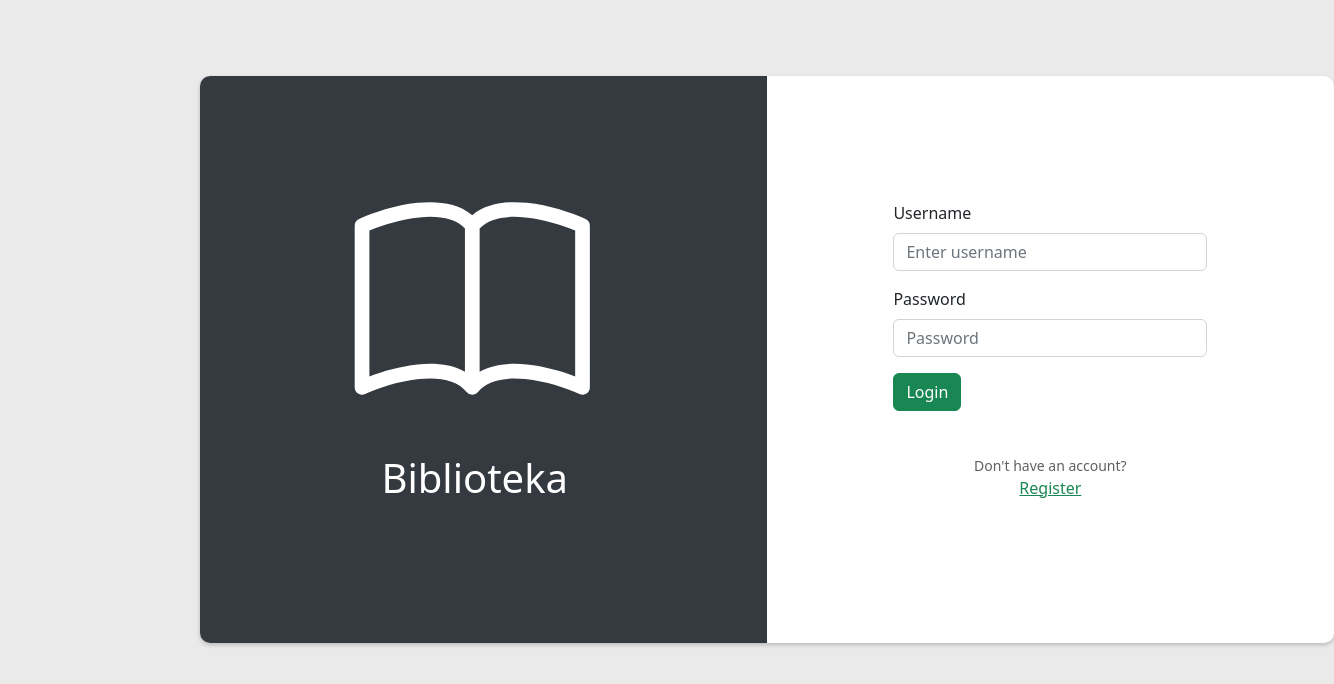
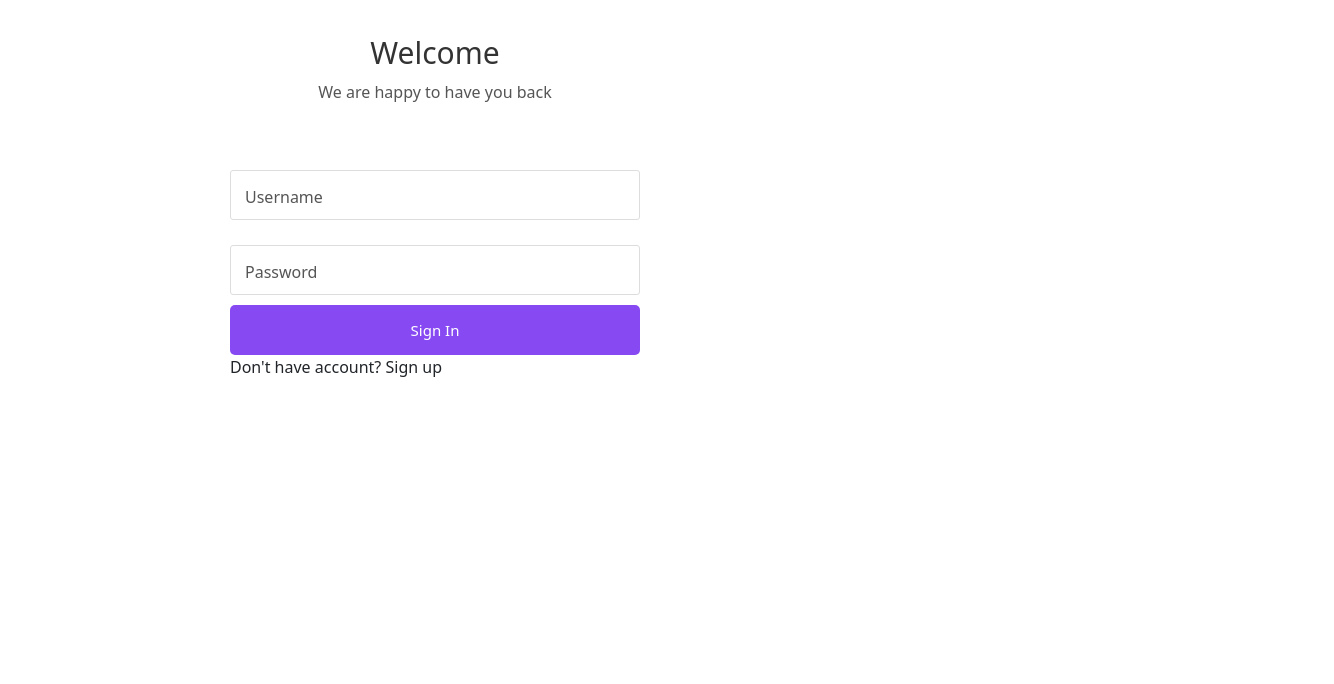
Before and after one commit to kleazz/Biblioteka, a React (Create React App) app in the folder my-app/: page / in a window 1280 px wide. Shown: the top 684 px of the page, 1334 px wide, since content can reach past the window. Built offline with nearby package versions, Linux system fonts and the light colour scheme.

Commit message:
login page changes

```diff
--- a/my-app/package.json
+++ b/my-app/package.json
@@ -3,6 +3,7 @@
   "version": "0.1.0",
   "private": true,
   "dependencies": {
+    "@material-tailwind/react": "^2.1.4",
     "@testing-library/jest-dom": "^5.16.5",
     "@testing-library/react": "^13.4.0",
     "@testing-library/user-event": "^13.5.0",
--- a/my-app/src/app/layout/styles.css
+++ b/my-app/src/app/layout/styles.css
@@ -1,13 +1,13 @@
-@import url("https://fonts.googleapis.com/css2?family=Source+Sans+Pro:wght@300&display=swap");
+/* @import url('https://fonts.googleapis.com/css2?family=Roboto&display=swap'); */
 
 body {
-  font-family: "Source Sans Pro", sans-serif;
+  font-family: "Roboto";
   padding-left: 200px;
   padding-right: 200px;
-  background-color: rgb(234, 234, 234) !important;
+  background-color: white !important;
 }
 .modal-content {
-  background-color: rgb(234, 234, 234) !important;
+  background-color: white !important;
 }
 .flip-card {
   width: 17rem;
@@ -95,3 +95,228 @@ body {
   flex-direction: row;
   justify-content: space-between;
 }
+
+/* shtim */
+
+
+/* .center{
+  width: 500px;
+  background:#e9e8e4;
+  border-radius: 10px;
+  margin-left: 100px;
+  margin-top: 50px;
+  }
+
+  #logincenter{
+    margin-top:90px;
+  }
+  .center h1{
+  text-align: center;
+  color:#13765b;
+  padding: 20px 0;
+  border-bottom: 1px solid silver;
+  }
+  .center form{
+  padding: 0 40px;
+  box-sizing: border-box;
+  } */
+  /* #login {
+    display: flex;
+    justify-content: center;
+    align-items: center;
+    height: 100vh;
+  } */
+
+  /* .login_form {
+    max-width: 400px;
+  }
+
+  form .txt_field{
+  position: relative;
+  border-bottom: 2px solid #adadad;
+  margin: 30px 0;
+  }
+  .txt_field input{
+  width: 100%;
+  padding: 0 5px;
+  height: 40px;
+  font-size: 16px;
+  border: none;
+  background: none;
+  outline: none;
+  }
+  .txt_field label{
+  position: absolute;
+  top: 50%;
+  left: 5px;
+  color: #adadad;
+  transform: translateY(-50%);
+  font-size: 16px;
+  pointer-events: none;
+  transition: .5s;
+  }
+  .txt_field span::before{
+  content: '';
+  position: absolute;
+  top: 40px;
+  left: 0;
+  width: 0%;
+  height: 2px;
+  background:#1c2c3c;
+  transition: .5s;
+  }
+  .txt_field input:focus ~ label,
+  .txt_field input:valid ~ label{
+  top: -5px;
+  color: #1c2c3c;
+  }
+  .txt_field input:focus ~ span::before,
+  .txt_field input:valid ~ span::before{
+  width: 100%;
+  }
+  input[type="submit"]{
+  width: 100%;
+  height: 50px;
+  border: 1px solid;
+  border-radius: 5px;
+  background:white;
+  font-size: 18px;
+  border:3px solid #1c2c3c;
+  color: #1c2c3c;
+  font-weight: 700;
+  cursor: pointer;
+  outline: none;
+  transition: all 0.5s;
+  }
+  input[type="submit"]:hover{
+  background-color:#1c2c3c;
+  color:white;
+  }
+  .signup_link{
+  margin: 30px 0;
+  text-align: center;
+  font-size: 16px;
+  color: #666666;
+  }
+  .signup_link a{
+  color: #1c2c3c;
+  text-decoration: none;
+  }
+  .signup_link a:hover{
+  text-decoration: underline;
+  } */
+
+  .login-box{
+    position: relative;
+    width: 470px;
+    height: 520px;
+    padding: 10px 30px;
+    background: white;
+  }
+
+  .login-header{
+    display: flex;
+    flex-direction: column;
+    text-align: center;
+    margin: 20px 0 50px 0;
+  }
+
+  .login-header header{
+    color: #333;
+    font-size: 30px;
+    margin-bottom: 5px;
+  }
+
+  .login-header p{
+    color: #555;
+  }
+
+  .input-box{
+    position: relative;
+    width:100%;
+  }
+
+  .input-box label{
+    position: absolute;
+    top: 15px;
+    left: 15px;
+    color: #555;
+    transition: .15s ease-in-out;
+  }
+
+  .input-box input{
+    width: 100%;
+    height: 50px;
+  }
+
+  .input-box .input-field{
+    font-size: 1em;
+    color: #333;
+    padding-left: 15px;
+    margin-bottom: 25px;
+    border: 1px solid #ddd;
+    border-radius: 3px;
+    outline: none;
+  }
+
+  .input-box input[type="password"]{
+    margin-bottom: 10px;
+  }
+
+  .input-box .input-field:focus{
+    border: 2px solid #8749F2;
+  }
+  .input-field:focus ~ label, .input-field:valid ~ label{
+    top:-8px;
+    left:12px;
+    font-size: 12px;
+    color:#8749F2;
+    background: white;
+    padding: 0 5px;
+  }
+  .input-field:valid ~ label{
+    color: #555;
+  }
+  .submitbtn {
+    position: relative;
+    width: 100%;
+    height: 50px;
+    font-size: 15px;
+    color: #fff;
+    background: #8749F2;
+    border: none;
+    border-radius: 5px;
+    transition-duration: 0.4s;
+    text-decoration: none;
+    overflow: hidden;
+    cursor: pointer;
+    display: inline-block;
+    position: relative;
+    z-index: 1;
+    overflow: hidden;
+    perspective: 1000px; /* Apply 3D perspective */
+  }
+
+  .submitbtn:after {
+    content: "";
+    position: absolute;
+    background: #f1f1f1;
+    border-radius: 10%;
+    /* Make it round */
+    /* transform: scale(3);   */
+    /* Initially small */
+    transform-origin: center;
+    transition: transform 0.8s, opacity 0.5s;
+    width: 100%; /* Initially small width */
+    height: 0; /* Initially no height */
+    opacity: 0.4;
+    top: 0;
+    left: 0;
+  }
+
+  .submitbtn:active:after {
+    transform: scale(2); /* Expand to cover the button */
+    width: 100%; /* Full width */
+    height: 100%; /* Full height */
+    opacity: 0;
+  }
--- a/my-app/src/features/registration/Login.tsx
+++ b/my-app/src/features/registration/Login.tsx
@@ -52,7 +52,62 @@ const Login = () => {
 
   return (
     <>
-      <div className="registrationdiv">
+    <div className="login-box">
+      <div className="login-header">
+        <header>Welcome</header>
+        <p>We are happy to have you back</p>
+      </div>
+      <div className="input-box">
+        <input type="text" className="input-field" id="username" required></input>
+        <label>Username</label>
+      </div>
+      <div className="input-box">
+        <input type="password" className="input-field" id="password" required></input>
+        <label>Password</label>
+      </div>
+      <div className="input-box">
+        <button className="submitbtn">Sign In</button>
+      </div>
+      <div className="sign-up">
+        <p>Don't have account? <a>Sign up</a></p>
+      </div>
+    </div>
+    {/* <div id="loginpage">
+    <div id="login">
+  <form className="login_form" action="<?php echo $_SERVER['PHP_SELF']; ?>" method="post" name="form" onSubmit={handleSubmit}>
+              <div className="txt_field">
+              <input
+  type="text"
+  name="username"
+  id="username"
+  required
+  value={username}
+  onChange={(e) => setUsername(e.target.value)}
+/>
+                <span></span>
+                <label>Username</label>
+              </div>
+              <div className="txt_field">
+              <input
+  type="password"
+  name="password"
+  id="pass"
+  required
+  value={password}
+  onChange={(e) => setPassword(e.target.value)}
+/>
+                <span></span>
+                <label>Password</label>
+              </div>
+              <input type="submit" name="login-btn" value="SIGN IN"></input>
+              <div className="signup_link">
+                Don't have an account? <a href="/register">Register</a>
+              </div>
+            </form>
+            <div id="coverfoto">
+              <img></img>
+            </div> */}
+      {/* <div className="registrationdiv">
         <div className="biblologo">
           <svg
             xmlns="http://www.w3.org/2000/svg"
@@ -110,7 +165,9 @@ const Login = () => {
             </div>
           </Col>
         </div>
-      </div>
+      </div> */}
+      {/* </div>
+      </div> */}
     </>
   );
 };
--- a/my-app/src/index.tsx
+++ b/my-app/src/index.tsx
@@ -1,8 +1,8 @@
 import React from "react";
 import ReactDOM from "react-dom/client";
 import { BrowserRouter, Routes, Route } from "react-router-dom";
-import "./app/layout/styles.css";
 import App from "./app/layout/App";
+import "./app/layout/styles.css"
 import reportWebVitals from "./reportWebVitals";
 import "bootstrap/dist/css/bootstrap.min.css";
 
```
Also changed, not shown: my-app/src/features/registration/Register.tsx (line endings or trailing spaces), my-app/src/images/coverfoto.jpg (added), my-app/tsconfig.json (line endings or trailing spaces).
